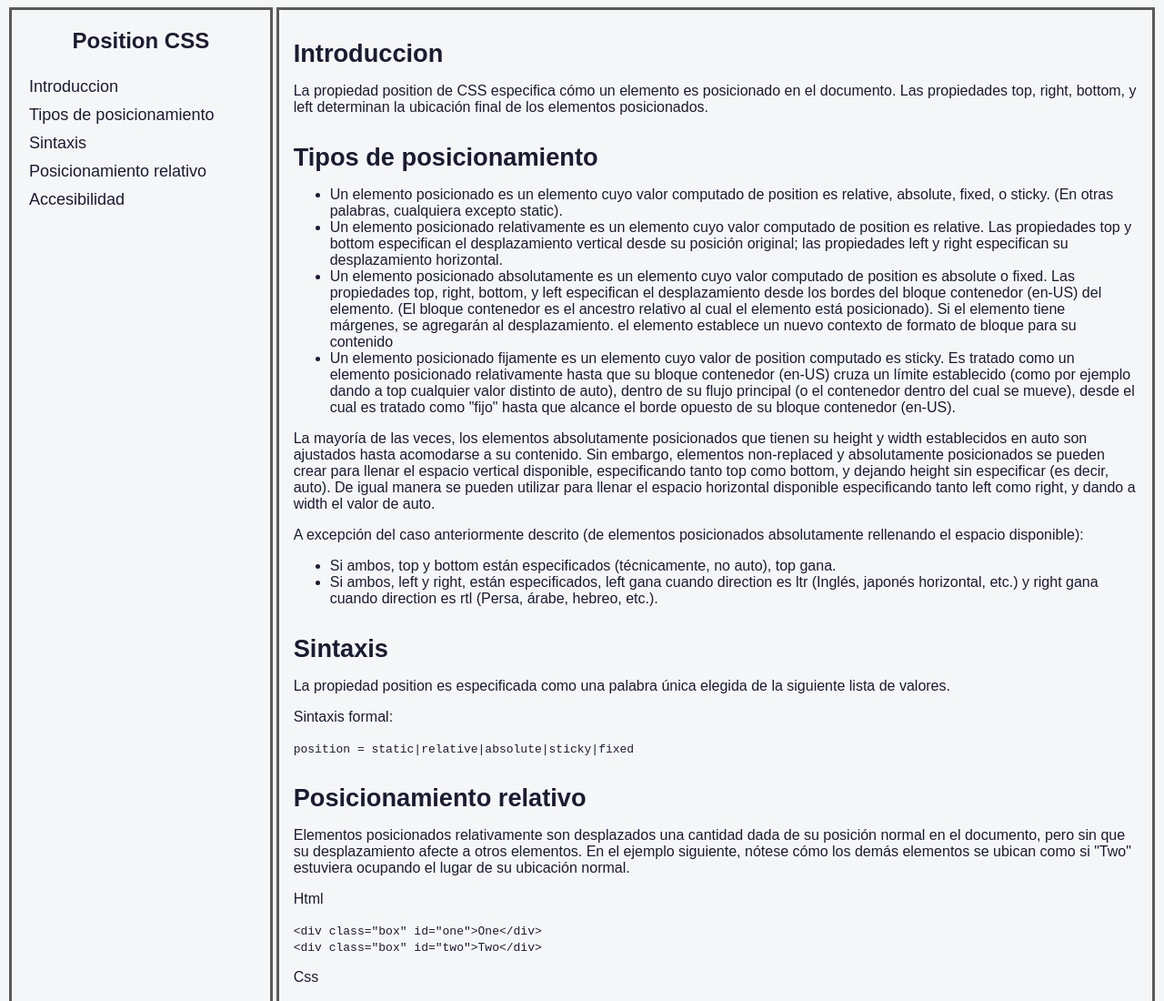
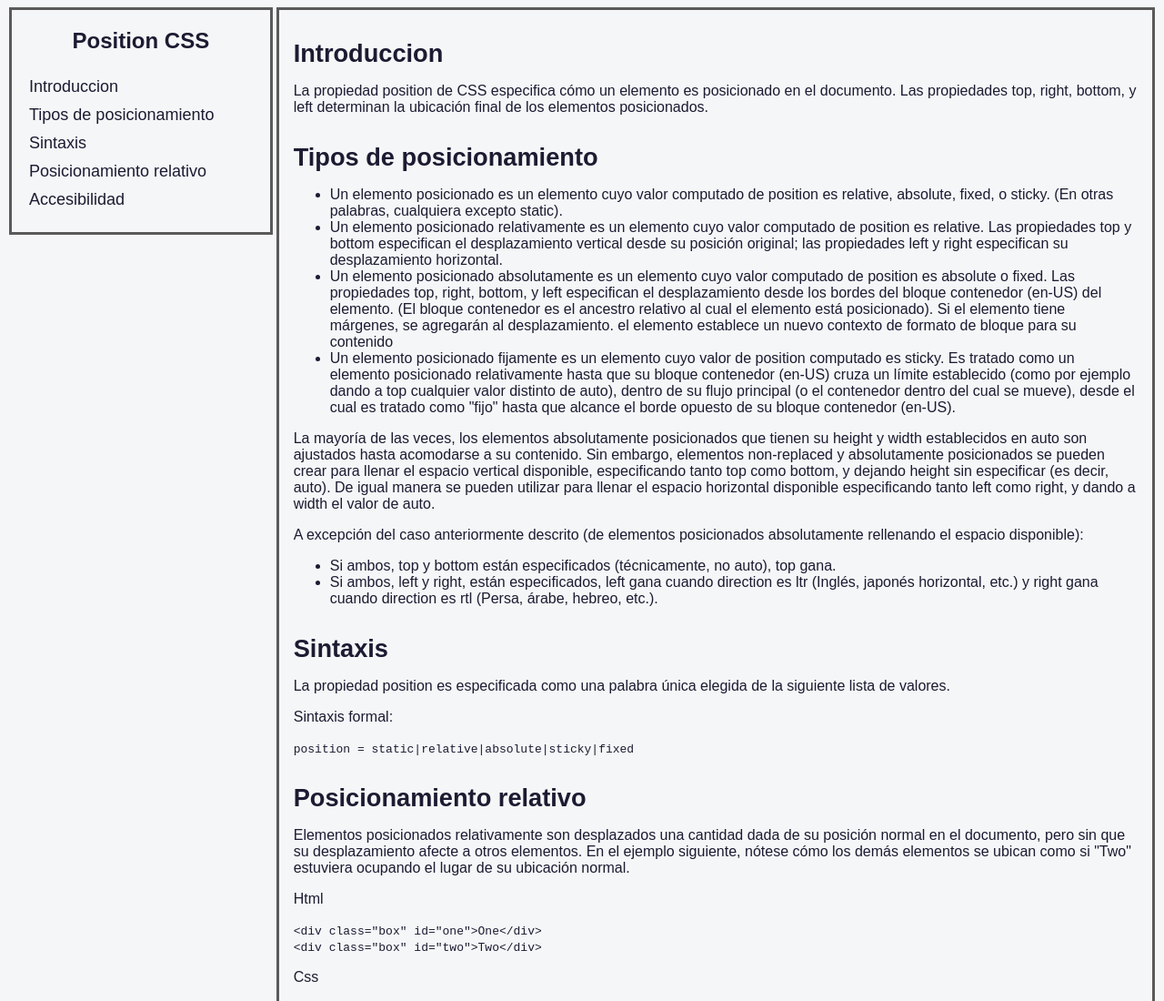
Before and after one commit to JuanPaMarquez/-13--Cuestionario-3, a plain HTML site: page index.html in a window 1280 px wide. Shown: the top 1100 px of the page at 91% size. Drawn offline with Linux system fonts and the light colour scheme.

Commit message:
mejora de responsibidad en pc

```diff
--- a/styles.css
+++ b/styles.css
@@ -73,6 +73,14 @@ section {
     }
     nav {
         width: 300px;
-
+        height: 300px;
+        position: sticky;
+        top: 0;
     }
 }
+
+@media (min-width: 1000px) {
+    nav {
+        height: 250px;
+    }
+}
```
